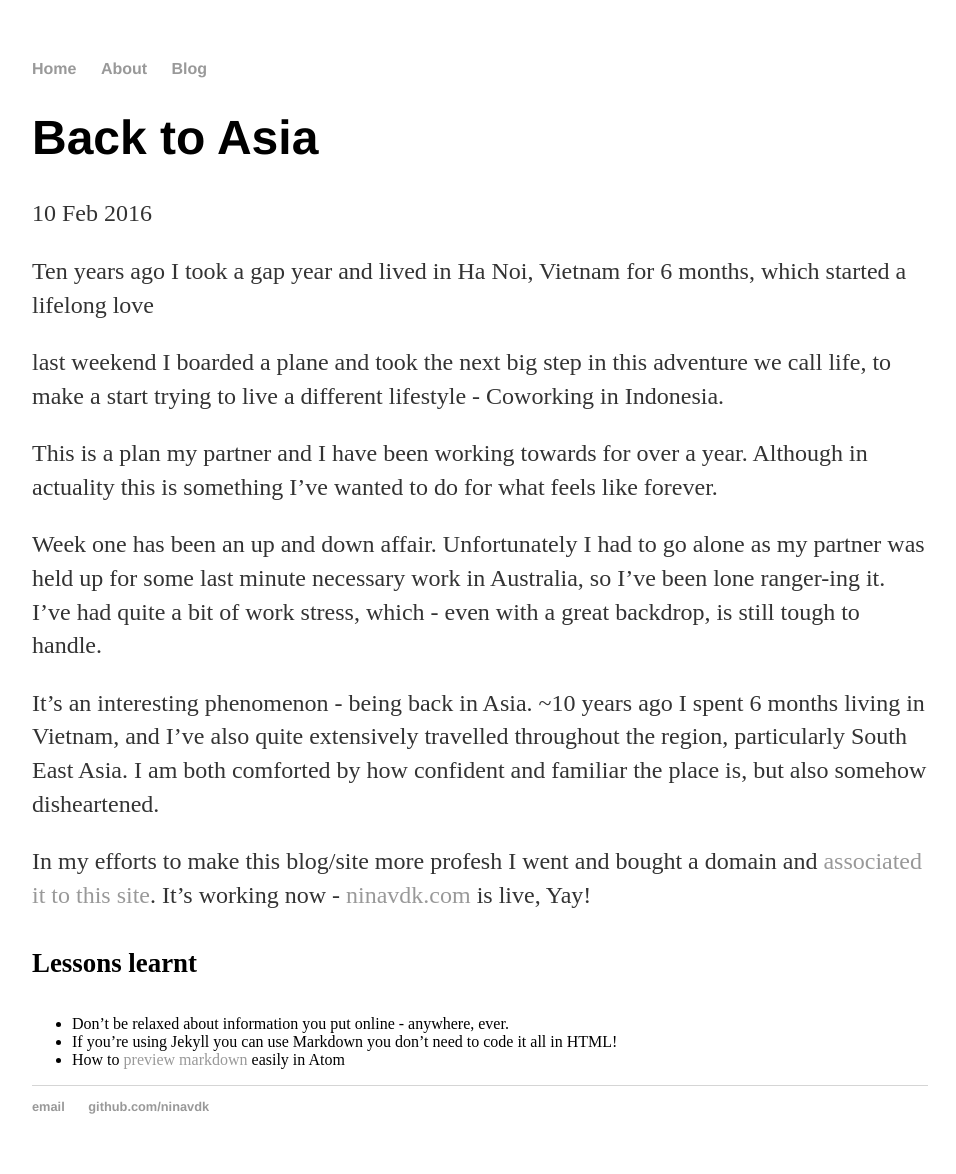
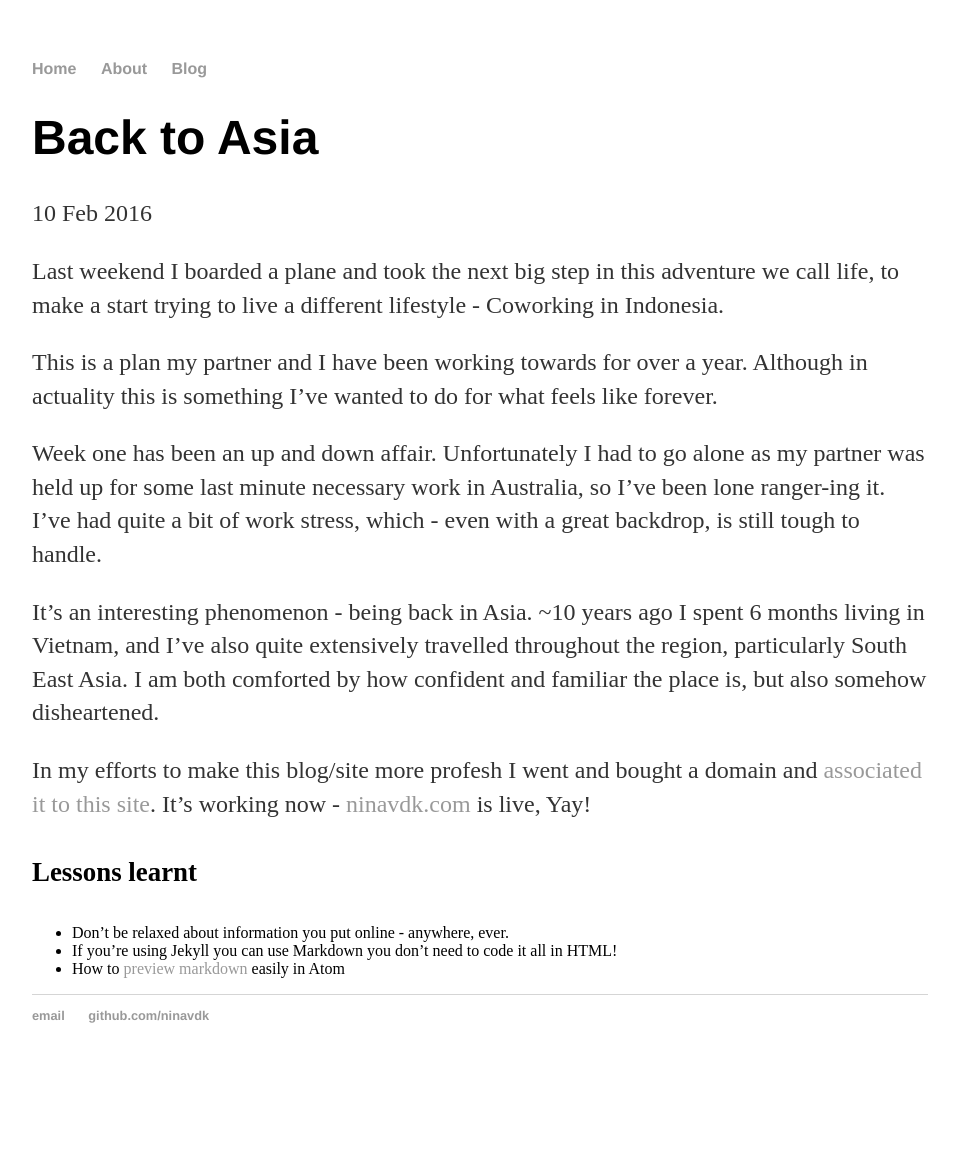
Before and after one commit to Ninavdk/ninavdk.github.io, a Jekyll site: the page built from _posts/2017-02-10-back-to-asia.md, in a window 1280 px wide. Shown: the whole page, without its empty margins (160-1116 px from the left). Built offline with Jekyll 4.4.1, drawn with Linux system fonts in a browser that asks for light colours; after the commit the page ends 1083 px from its top, so only the background shows below that.

Commit message:
Update blog content

```diff
--- a/_posts/2017-02-10-back-to-asia.md
+++ b/_posts/2017-02-10-back-to-asia.md
@@ -4,10 +4,7 @@ title: "Back to Asia"
 date: 2016-02-10
 ---
 
-Ten years ago I took a gap year and lived in Ha Noi, Vietnam for 6 months, which started a lifelong love
-
-
- last weekend I boarded a plane and took the next big step in this adventure we call life, to make a start trying to live a different lifestyle - Coworking in Indonesia.
+Last weekend I boarded a plane and took the next big step in this adventure we call life, to make a start trying to live a different lifestyle - Coworking in Indonesia.
 
 This is a plan my partner and I have been working towards for over a year. Although in actuality this is something I've wanted to do for what feels like forever.
 
```
